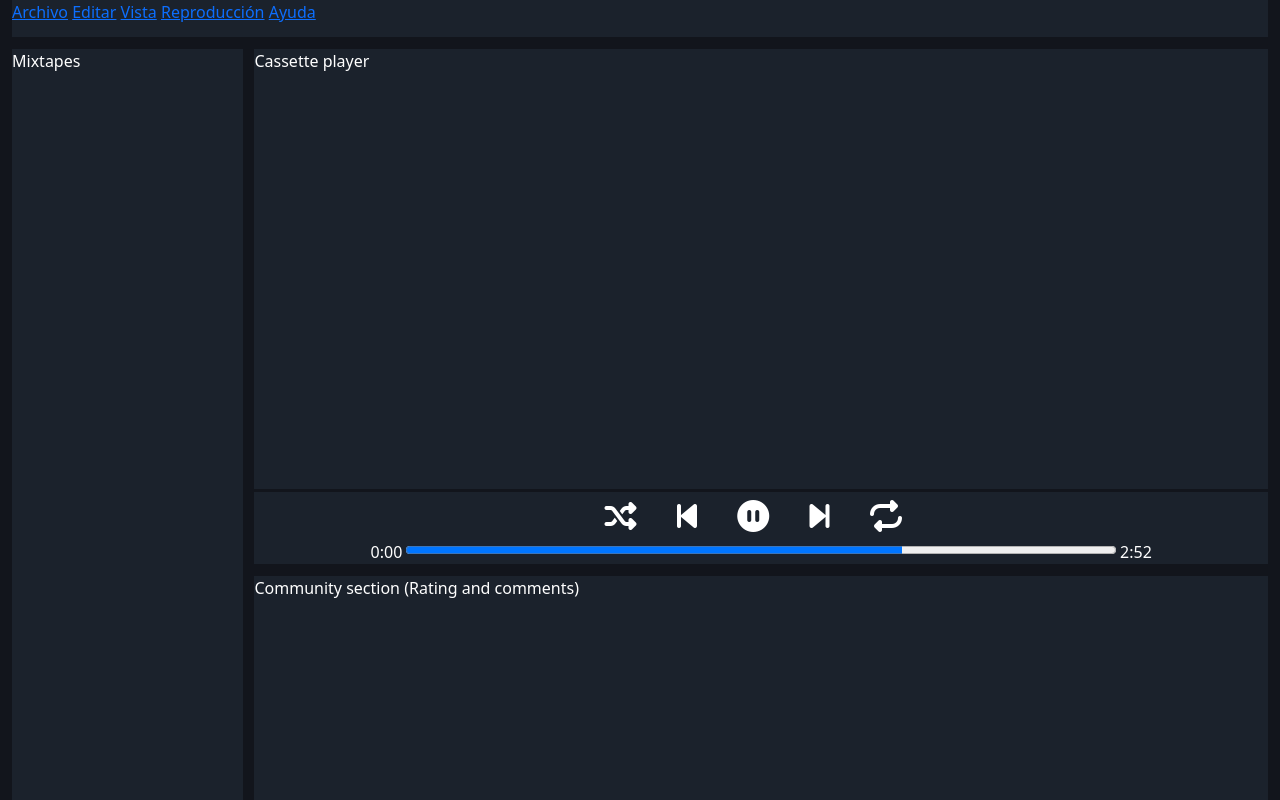
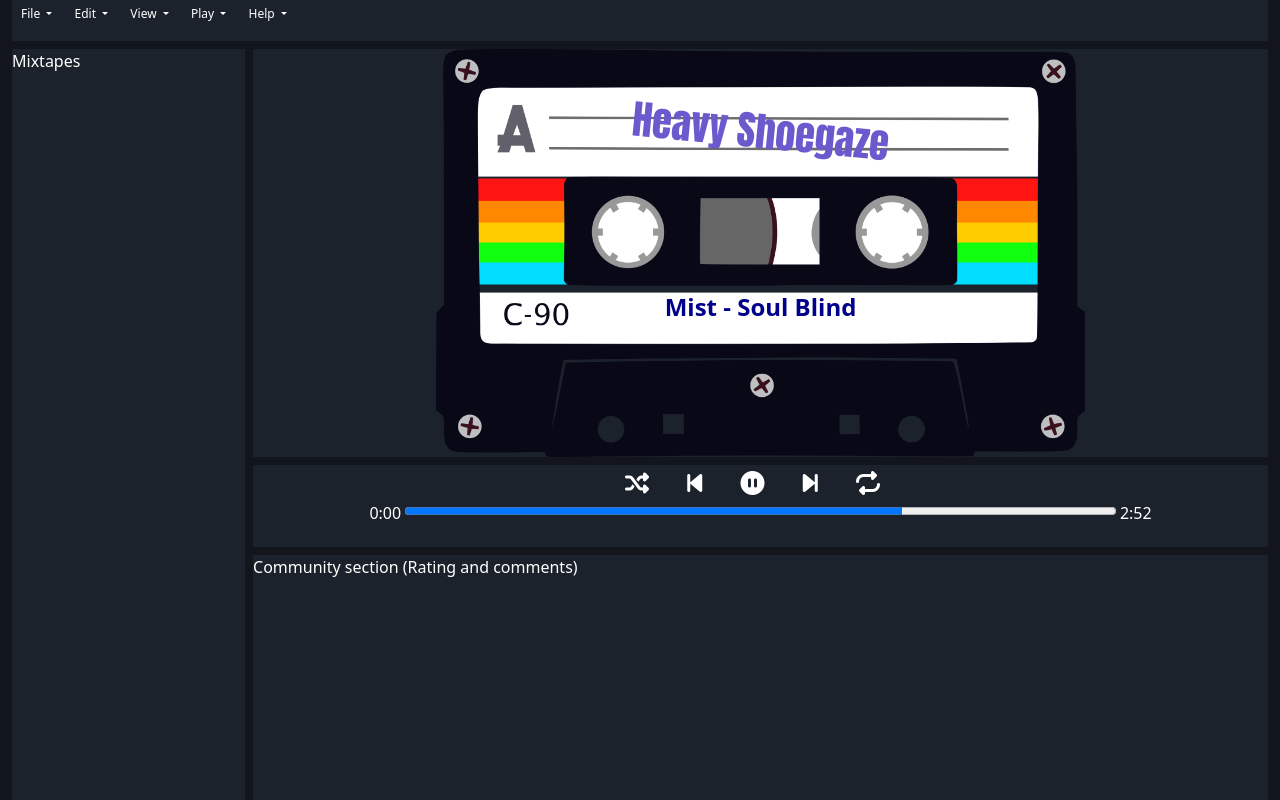
Before and after one commit to AndyDevX/mixtape_web_player, a PHP site: page / in a window 1280 px wide. Run offline with PHP 8.4, Linux system fonts and the light colour scheme.

Commit message:
Mejoras en la interfaz

```diff
--- a/index.html
+++ b/index.html
@@ -13,11 +13,67 @@
     <div class="container-fluid">
 
         <div id="navbar">
-            <a href="#">Archivo</a>
-            <a href="#">Editar</a>
-            <a href="#">Vista</a>
-            <a href="#">Reproducción</a>
-            <a href="#">Ayuda</a>
+            <div class="dropdown">
+                <!--Archivo-->
+                <button class="btn btn-secondary btn-sm dropdown-toggle" style="--bs-btn-font-size: .75rem; --bs-btn-bg: #1b222c; --bs-btn-border-color: transparent" type="button" data-bs-toggle="dropdown" aria-expanded="false">
+                    File
+                </button>
+                <ul class="dropdown-menu">
+                    <li><a class="dropdown-item" href="#">Nueva playlist</a></li>
+                    <li><a class="dropdown-item" href="#">Nueva carpeta de playlist</a></li>
+                    <li><hr class="dropdown-divider"></li>
+                    <li><a class="dropdown-item" href="#">Sesión privada</a></li>
+                    <li><a class="dropdown-item" href="#">Modo Offline</a></li>
+                    <li><hr class="dropdown-divider"></li>
+                    <li><a class="dropdown-item" href="#">Cerrar sesión</a></li>
+                    <li><hr class="dropdown-divider"></li>
+                    <li><a class="dropdown-item" href="#">Salir</a></li>
+                </ul>
+                <!--Editar-->
+                <button class="btn btn-secondary btn-sm dropdown-toggle" style="--bs-btn-font-size: .75rem; --bs-btn-bg: #1b222c; --bs-btn-border-color: transparent" type="button" data-bs-toggle="dropdown" aria-expanded="false">
+                    Edit
+                </button>
+                <ul class="dropdown-menu">
+                    <li><a class="dropdown-item" href="#">Deshacer</a></li>
+                    <li><a class="dropdown-item" href="#">Rehacer</a></li>
+                    <li><hr class="dropdown-divider"></li>
+                    <li><a class="dropdown-item" href="#">Cortar</a></li>
+                    <li><a class="dropdown-item" href="#">Copiar</a></li>
+                    <li><a class="dropdown-item" href="#">Pegar</a></li>
+                    <li><a class="dropdown-item" href="#">Eliminar</a></li>
+                    <li><hr class="dropdown-divider"></li>
+                    <li><a class="dropdown-item" href="#">Seleccionar todo</a></li>
+                    <li><hr class="dropdown-divider"></li>
+                    <li><a class="dropdown-item" href="#">Buscar</a></li>
+                    <li><a class="dropdown-item" href="#">Filtrar</a></li>
+                    <li><hr class="dropdown-divider"></li>
+                    <li><a class="dropdown-item" href="#">Preferencias</a></li>
+                </ul>
+                <!--Vista-->
+                <button class="btn btn-secondary btn-sm dropdown-toggle" style="--bs-btn-font-size: .75rem; --bs-btn-bg: #1b222c; --bs-btn-border-color: transparent" type="button" data-bs-toggle="dropdown" aria-expanded="false">
+                    View
+                </button>
+                <ul class="dropdown-menu">
+                    <li><a class="dropdown-item" href="#">Deshacer</a></li>
+                    <li><a class="dropdown-item" href="#">Rehacer</a></li>
+                </ul>
+                <!--Reproducción-->
+                <button class="btn btn-secondary btn-sm dropdown-toggle" style="--bs-btn-font-size: .75rem; --bs-btn-bg: #1b222c; --bs-btn-border-color: transparent" type="button" data-bs-toggle="dropdown" aria-expanded="false">
+                    Play
+                </button>
+                <ul class="dropdown-menu">
+                    <li><a class="dropdown-item" href="#">Deshacer</a></li>
+                    <li><a class="dropdown-item" href="#">Rehacer</a></li>
+                </ul>
+                <!--Ayuda-->
+                <button class="btn btn-secondary btn-sm dropdown-toggle" style="--bs-btn-font-size: .75rem; --bs-btn-bg: #1b222c; --bs-btn-border-color: transparent" type="button" data-bs-toggle="dropdown" aria-expanded="false">
+                    Help
+                </button>
+                <ul class="dropdown-menu">
+                    <li><a class="dropdown-item" href="#">Deshacer</a></li>
+                    <li><a class="dropdown-item" href="#">Rehacer</a></li>
+                </ul>
+            </div>
         </div>
 
         <div id="mixtapes">
@@ -27,14 +83,17 @@
         </div>
 
         <div id="cassette">
-            Cassette player
+            <img id="tape" src="assets/img/mixtape.png" alt="mixtape">
+            <div id="mixtape-info">Heavy Shoegaze</div>
+            <div id="track-info">Mist - Soul Blind</div>
+        </div>
+
         <div id="player_panel">
             <div id="player_buttons">
                 <i class="fa-solid fa-shuffle"></i> <i class="fa-solid fa-backward-step"></i> <i class="fa-solid fa-circle-pause"></i> <i class="fa-solid fa-circle-play" hidden></i> <i class="fa-solid fa-forward-step"></i> <i class="fa-solid fa-repeat"></i>
             </div>
             <div id="player_progress">
                 0:00 <progress id="progress" max="100" value="70"></progress> 2:52
-                </div>
             </div>
         </div>
 
@@ -44,4 +103,6 @@
 
     </div>
 
+    <script src="https://cdn.jsdelivr.net/npm/bootstrap@5.3.2/dist/js/bootstrap.bundle.min.js" integrity="sha384-C6RzsynM9kWDrMNeT87bh95OGNyZPhcTNXj1NW7RuBCsyN/o0jlpcV8Qyq46cDfL" crossorigin="anonymous"></script>
+
 </html>
--- a/static/style.css
+++ b/static/style.css
@@ -4,14 +4,14 @@
   display: grid;
   height: 100vh;
   grid-template-columns: 0.7fr 1fr 1fr 1fr;
-  grid-template-rows: 0.2fr 1.5fr 1.2fr 1.2fr;
+  grid-template-rows: 0.2fr 2fr 0.4fr 1.2fr;
   grid-template-areas:
   "navbar navbar navbar navbar"
   "mixtapes cassette cassette cassette"
-  "mixtapes cassette cassette cassette"
+  "mixtapes player_panel player_panel player_panel"
   "mixtapes community community community"
   ;
-  grid-gap: 0.7rem;
+  grid-gap: 0.5rem;
 }
 
 #navbar {
@@ -27,8 +27,31 @@
 #cassette {
   background-color: #1b222c;
   grid-area: cassette;
+  overflow: hidden; /* Oculta cualquier parte de la imagen que exceda el div */
+  display: flex;
+  justify-content: center;
   position: relative;
 }
+  #tape {
+    width: auto;
+    height: 100%; /* La altura se ajustará automáticamente para mantener la proporción */
+    display: block; /* Elimina el espacio adicional debajo de la imagen debido a la configuración inline */
+  }
+  #track-info {
+    position: absolute;
+    top: 30vh;
+    color: darkblue;
+    font-weight: bold;
+    font-size: x-large;
+  }
+  #mixtape-info {
+    position: absolute;
+    top: 6.5vh;
+    color: slateblue;
+    font-size: 250%;
+    font-family: Impact, Haettenschweiler, 'Arial Narrow Bold', sans-serif;
+    rotate: 5.625deg;
+  }
 
 #community {
   background-color: #1b222c;
@@ -36,16 +59,14 @@
 }
 
 #player_panel {
-  border-top: #12151c 3px solid;
+  background-color: #1b222c;
+  grid-area: player_panel;
 
-  position: absolute;
-  bottom: 0;
   width: 100%;
-
   text-align: center;
 }
   #player_buttons {
-    font-size: xx-large;
+    font-size: x-large;
     letter-spacing: 1rem;
   }
   #progress {
@@ -55,13 +76,18 @@
 @media only screen and (max-width:550px) {
   .container-fluid {
     grid-template-columns: 1fr;
-    grid-template-rows: 0.4fr 3fr .7fr 2.5fr;
+    grid-template-rows: 0.4fr 3fr 0.5fr 1fr 2.5fr;
     grid-template-areas:
     "navbar"
     "cassette"
+    "player_panel"
     "mixtapes"
     "community"
     ;
   }
 
+  #player_buttons {
+    font-size: large;
+  }
+
 }
```
Lines whose indentation alone changed are shown as unchanged.
